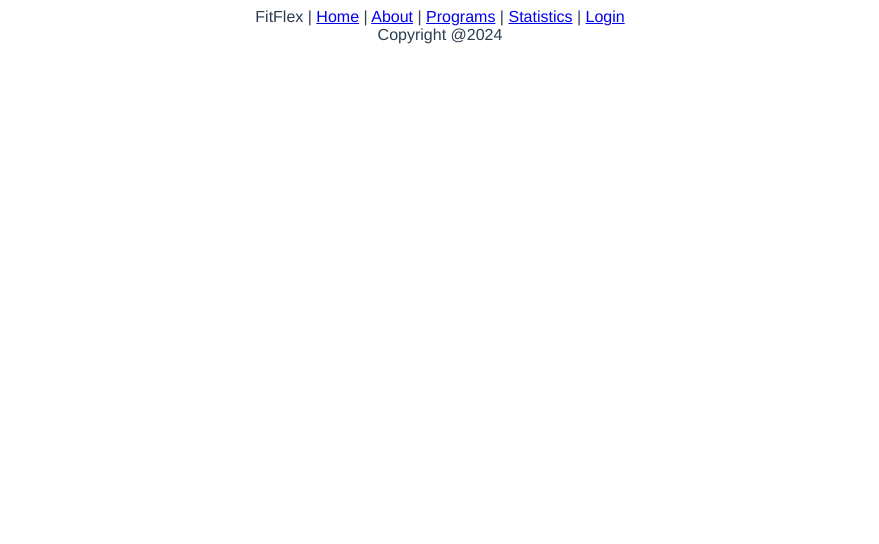
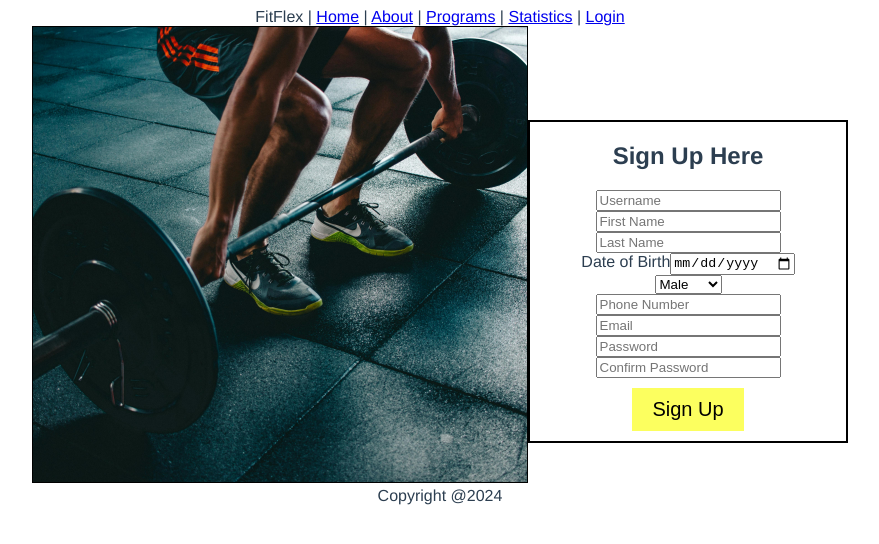
Before and after one commit to 3choz/Fitflex-Frontend, a Vue app in the folder fitflex-frontend/: page /register in a window 1280 px wide. Shown: the top 544 px of the page, without its empty margins (200-1079 px from the left). Built offline with nearby package versions, Linux system fonts and the light colour scheme.

Commit message:
Created sepearate pages for login and register; applied styling to the pages

```diff
--- /dev/null
+++ b/fitflex-frontend/src/assets/styles.css
@@ -0,0 +1,30 @@
+.button-link {
+    cursor: pointer;
+    background-color: #fcff5f;
+    border: black;
+    color: black;
+    padding: 10px 20px;
+    margin: 10px;
+    font-size: 20px;
+}
+
+.button-link:hover {
+    background-color: #a1a309b0;
+}
+
+.user-auth-page-container {
+    display: flex;
+    justify-content: center;
+    align-items: center;
+    /* height: 100%; */
+}
+
+.user-auth-input-box {
+    width: 25%;
+    display: flex;
+    flex-direction: column;
+    align-items: center;
+    text-align: center;
+    margin-top: 50px;
+    border: 2px solid black;
+}
--- a/fitflex-frontend/src/main.js
+++ b/fitflex-frontend/src/main.js
@@ -1,3 +1,4 @@
+import "./assets/styles.css"
 import { createApp } from 'vue'
 import App from './App.vue'
 import router from './router'
--- a/fitflex-frontend/src/router/index.js
+++ b/fitflex-frontend/src/router/index.js
@@ -2,7 +2,8 @@ import { createRouter, createWebHistory } from 'vue-router'
 import LandingPage from '../views/LandingPage.vue'
 import Statistics from '../views/Statistics.vue'
 import Programs from '../views/Programs.vue'
-import LoginAndReg from '../views/LoginAndReg.vue'
+import LoginAndReg from '../views/Login.vue'
+import Register from '../views/Register.vue'
 
 
 const routes = [
@@ -30,9 +31,14 @@ const routes = [
     component: Programs
   },
   {
-    path: '/Login',
-    name: 'loginandreg',
+    path: '/login',
+    name: 'login',
     component: LoginAndReg
+  },
+  {
+    path: '/register',
+    name: 'register',
+    component: Register
   },
 ]
 
--- a/fitflex-frontend/src/views/LandingPage.vue
+++ b/fitflex-frontend/src/views/LandingPage.vue
@@ -8,12 +8,16 @@
     <div class="landing-header">
       <div>
         <p>We Bring The Tools you need to succeed.</p>
-        <button>Join Us</button>
+        <router-link to="/register" class="button-link">
+          Join Us
+        </router-link>
       </div>
 
       <div>
         <p>Already have an account?</p>
-        <button>Login</button>
+        <router-link to="/login" class="button-link">
+          Login
+        </router-link>
       </div>
     </div>
 
@@ -68,21 +72,6 @@ export default {
   color: black;
 }
 
-.landing-header div button{
-  cursor: pointer;
-  background-color: #fcff5f;
-  border: black;
-  color: black;
-  border: none;
-  padding: 10px 20px;
-  margin: 10px;
-  font-size: 20px;
-}
-
-.landing-header div button:hover{
-  background-color: #a1a309b0;
-}
-
 .boxy{
   display: flex;
   justify-content: center;
--- /dev/null
+++ b/fitflex-frontend/src/views/Login.vue
@@ -0,0 +1,31 @@
+<template>
+  <div class="user-auth-page-container">
+    <div>
+      <img alt="Man Lifting" src="../assets/man-lifting.png">
+    </div>
+
+    <div class="login user-auth-input-box">
+      <h2>Login</h2>
+      <input type="text" placeholder="Username">
+      <input type="text" placeholder="Password">
+
+      <div>
+        <label for="remember">Remember me</label>
+      <input type="checkbox" id="remember" name="remember">
+      </div>
+
+      <p>I forgot my Username or Password</p>
+      <button class="button-link">Log In</button>
+    </div>
+  </div>
+</template>
+
+<script>
+  export default {
+    name: 'Login'
+  }
+</script>
+
+<style>
+
+</style>
--- a/fitflex-frontend/src/views/LoginAndReg.vue
+++ /dev/null
@@ -1,15 +0,0 @@
-<template>
-    <div>
-        <img alt="Man Lifting" src="../assets/man-lifting.png">
-    </div>
-    <div class="loginandreg">
-        Login Or Register
-    </div>
-  </template>
-
-  <script>
-
-  export default {
-    name: 'LoginAndReg'
-  }
-  </script>
--- /dev/null
+++ b/fitflex-frontend/src/views/Register.vue
@@ -0,0 +1,38 @@
+<template>
+    <div class="user-auth-page-container">
+        <div>
+            <img alt="Man Lifting" src="../assets/man-lifting.png">
+        </div>
+        <div class="register user-auth-input-box">
+            <h2>Sign Up Here</h2>
+
+            <input type="text" placeholder="Username">
+            <div>
+                <input type="text" placeholder="First Name">
+                <input type="text" placeholder="Last Name">
+            </div>
+            <div>
+                <label for="dob">Date of Birth</label>
+                <input type="date">
+            </div>
+            <select placeholder="Sex">
+                <option value="Male">Male</option>
+                <option value="Female">Female</option>
+                <option value="Other">Other</option>
+            </select>
+
+            <input type="tel" pattern="[0-9]{3}-[0-9]{3}-[0-9]{4}" placeholder="Phone Number">
+            <input type="text" placeholder="Email">
+            <input type="text" placeholder="Password">
+            <input type="text" placeholder="Confirm Password">
+
+            <button class="button-link">Sign Up</button>
+        </div>
+    </div>
+</template>
+
+<script>
+export default {
+    name: 'Register',
+}
+</script>
```
